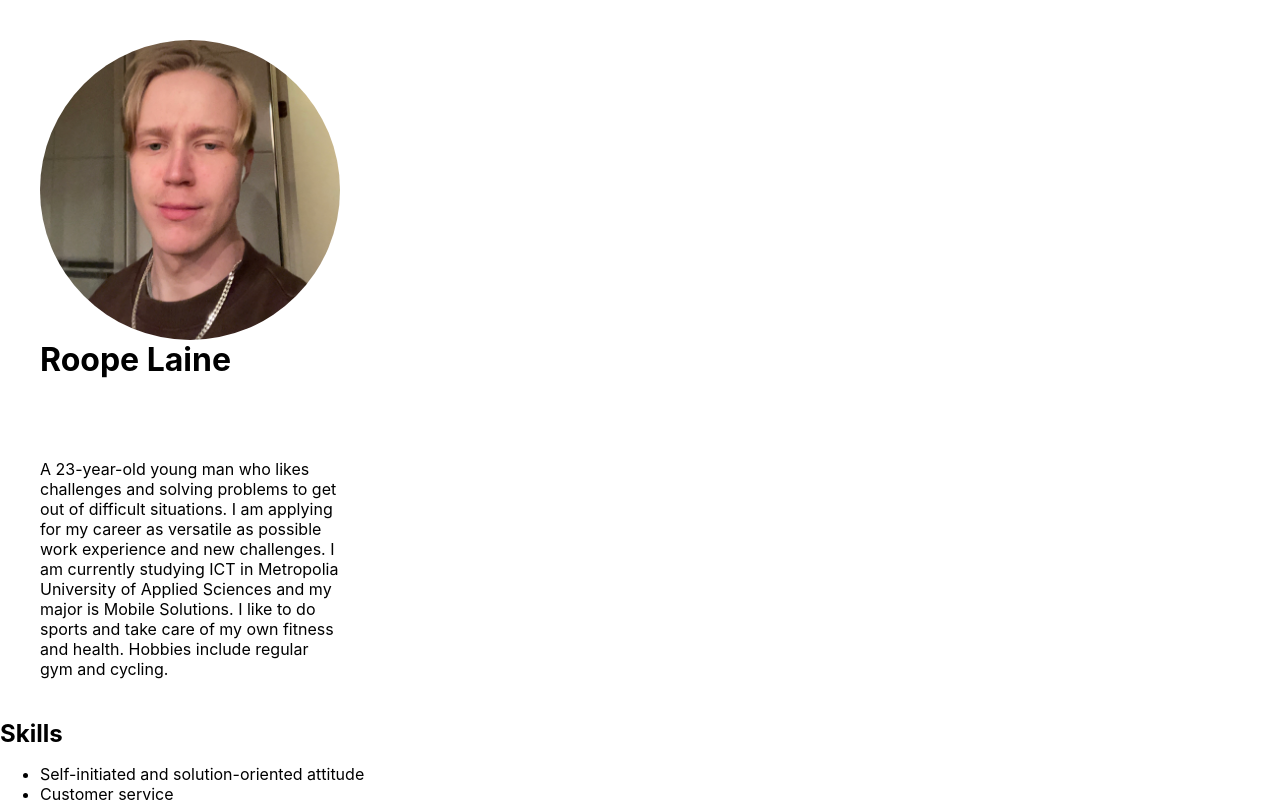
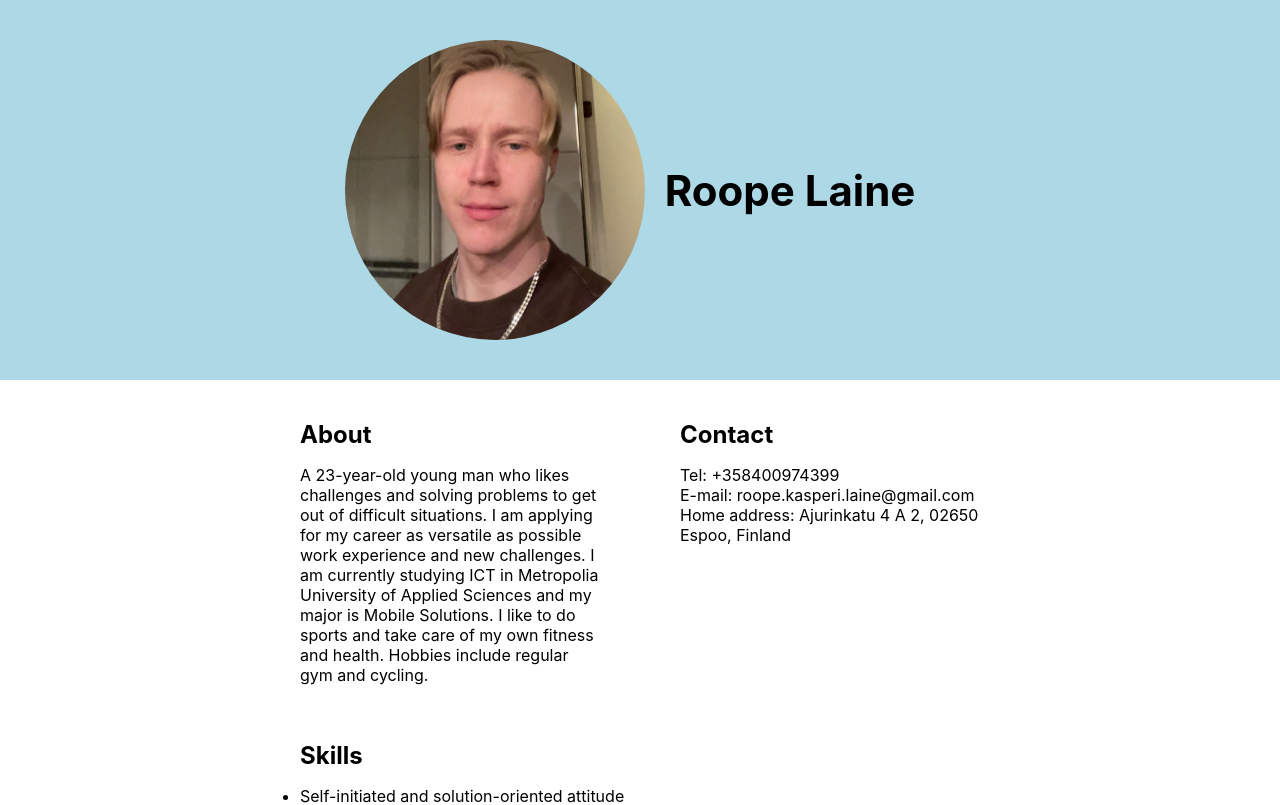
Before and after one commit to Liideli/resume, a React (Create React App) app: page / in a window 1280 px wide. Shown: the top 805 px of the page. Built offline with nearby package versions, Linux system fonts and the light colour scheme.

Commit message:
Work in progress

```diff
--- a/src/App.js
+++ b/src/App.js
@@ -1,16 +1,46 @@
-import './App.css';
-import About from './components/About';
-import Profile from './components/Profile';
-import Skills from './components/Skills';
+import "./App.css";
+import About from "./components/About";
+import { Contact } from "./components/Contact";
+import Profile from "./components/Profile";
+import Skills from "./components/Skills";
 
 function App() {
   return (
-    <div>
+    <div style={styles.top}>
       <Profile />
-      <About />
-      <Skills />
+      <div style={styles.container}>
+        <div>
+          <About />
+          <Skills />
+        </div>
+        <div>
+          <Contact />
+        </div>
+      </div>
     </div>
   );
 }
 
+const styles = {
+  top: {
+    flex: 1,
+    display: "flex",
+    flexDirection: "column",
+    backgroundColor: "#fff",
+    alignItems: "center",
+    justifyContent: "center",
+  },
+  container: {
+    flex: 1,
+    display: "flex",
+    flexDirection: "row",
+    backgroundColor: "#fff",
+    alignItems: "flex-start",
+    justifyContent: "center",
+  },
+  text: {
+    width: 300,
+  },
+};
+
 export default App;
--- a/src/components/About.jsx
+++ b/src/components/About.jsx
@@ -3,6 +3,7 @@ import React from "react";
 const About = () => {
   return (
     <div style={styles.container}>
+      <div style={styles.header}>About</div>
       <div style={styles.text}>
         A 23-year-old young man who likes challenges and solving problems to get
         out of difficult situations. I am applying for my career as versatile as
@@ -25,8 +26,14 @@ const styles = {
     justifyContent: "center",
     padding: 40,
   },
+  header: {
+    fontSize: 24,
+    fontWeight: 'bold',
+  },
   text: {
     width: 300,
+    marginTop: 16,
+    marginBottom: 16,
   },
 };
 
--- a/src/components/Contact.jsx
+++ b/src/components/Contact.jsx
@@ -1,7 +1,35 @@
-import React from 'react'
+import React from "react";
 
 export const Contact = () => {
   return (
-    <div>Contact</div>
-  )
-}
+    <div style={styles.container}>
+      <div style={styles.header}>Contact</div>
+      <div style={styles.text}>
+      <div>Tel: +358400974399</div>
+      <div>E-mail: roope.kasperi.laine@gmail.com</div>
+      <div>Home address: Ajurinkatu 4 A 2, 02650 Espoo, Finland</div>
+      </div>
+    </div>
+  );
+};
+
+const styles = {
+  container: {
+    flex: 1,
+    display: "flex",
+    flexDirection: "column",
+    backgroundColor: "#fff",
+    alignItems: "flex-start",
+    justifyContent: "center",
+    padding: 40,
+  },
+  header: {
+    fontSize: 24,
+    fontWeight: 'bold',
+  },
+  text: {
+    width: 300,
+    marginTop: 16,
+    marginBottom: 16,
+  },
+};
--- a/src/components/Profile.jsx
+++ b/src/components/Profile.jsx
@@ -14,16 +14,18 @@ const Profile = () => {
 
 const styles = {
   container: {
+    alignSelf: 'stretch',
     flex: 1,
     display: 'flex',
-    flexDirection: 'column',
-    backgroundColor: '#fff',
-    alignItems: 'flex-start',
+    flexDirection: 'row',
+    backgroundColor: 'lightblue',
+    alignItems: 'center',
     justifyContent: 'center',
     padding: 40,
   },
   name: {
-    fontSize: 32,
+    fontSize: 42,
+    padding: 20,
     fontWeight: 'bold',
   },
   center: {
--- a/src/components/Skills.jsx
+++ b/src/components/Skills.jsx
@@ -62,6 +62,7 @@ const styles = {
   header: {
     fontSize: 24,
     fontWeight: 'bold',
+    paddingLeft: 40,
   },
 };
 
```
